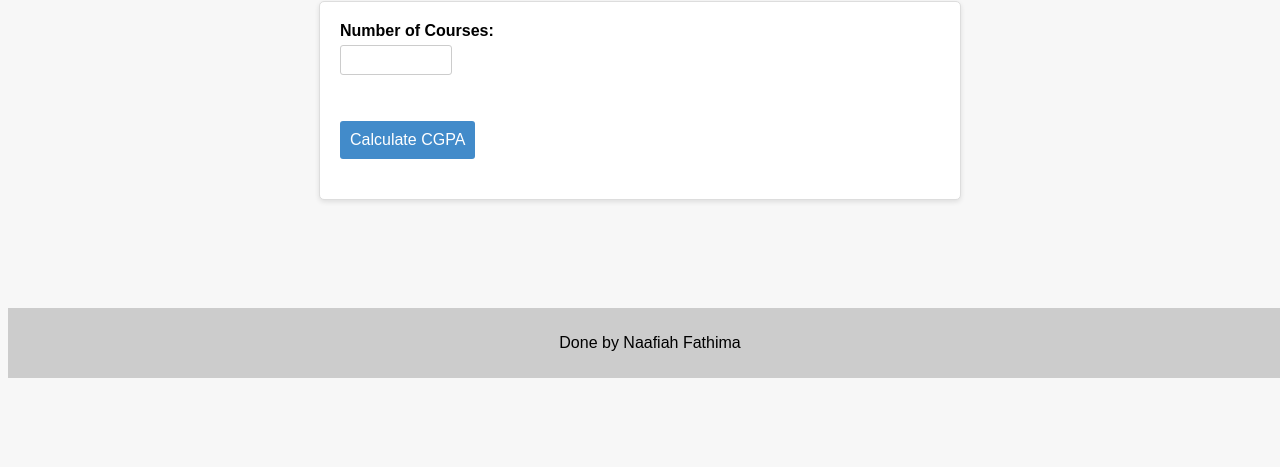
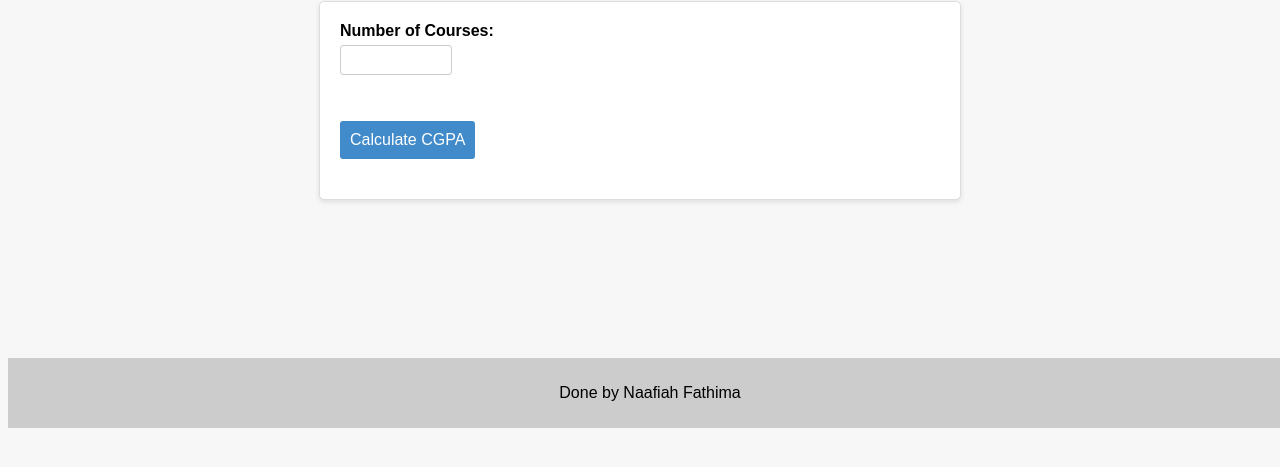
Before and after one commit to Naafiahfathima/cgpa.github.io, a plain HTML site: page index.html in a window 1280 px wide. Shown: the part 77-544 px from the top of the page. Drawn offline with Linux system fonts and the light colour scheme.

Commit message:
Update style.css

```diff
--- a/style.css
+++ b/style.css
@@ -52,6 +52,9 @@ footer {
   background-color: #ccc;
   padding: 10px;
   width: 100%;
+  clear: both;
+  position: relative;
+  margin-top: 50px;
 }
 
 #courseDetails h3 {
```
